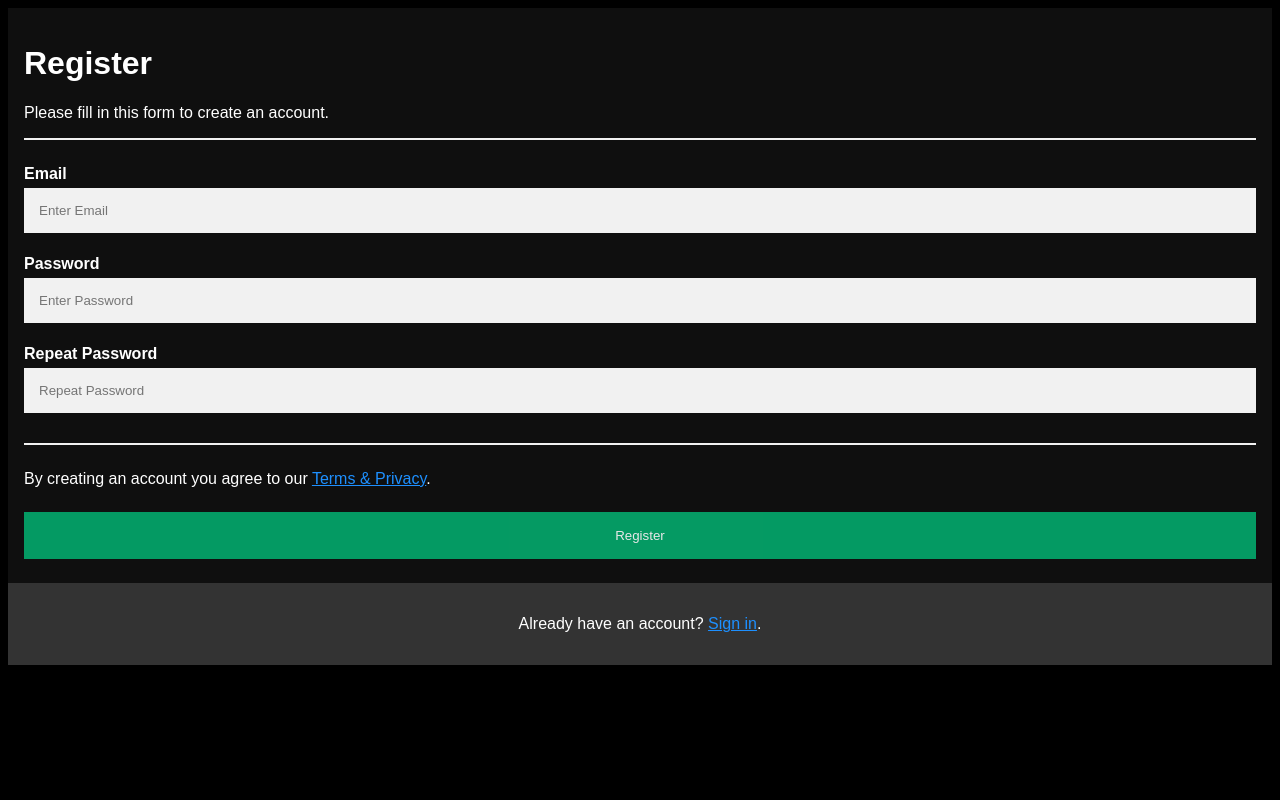
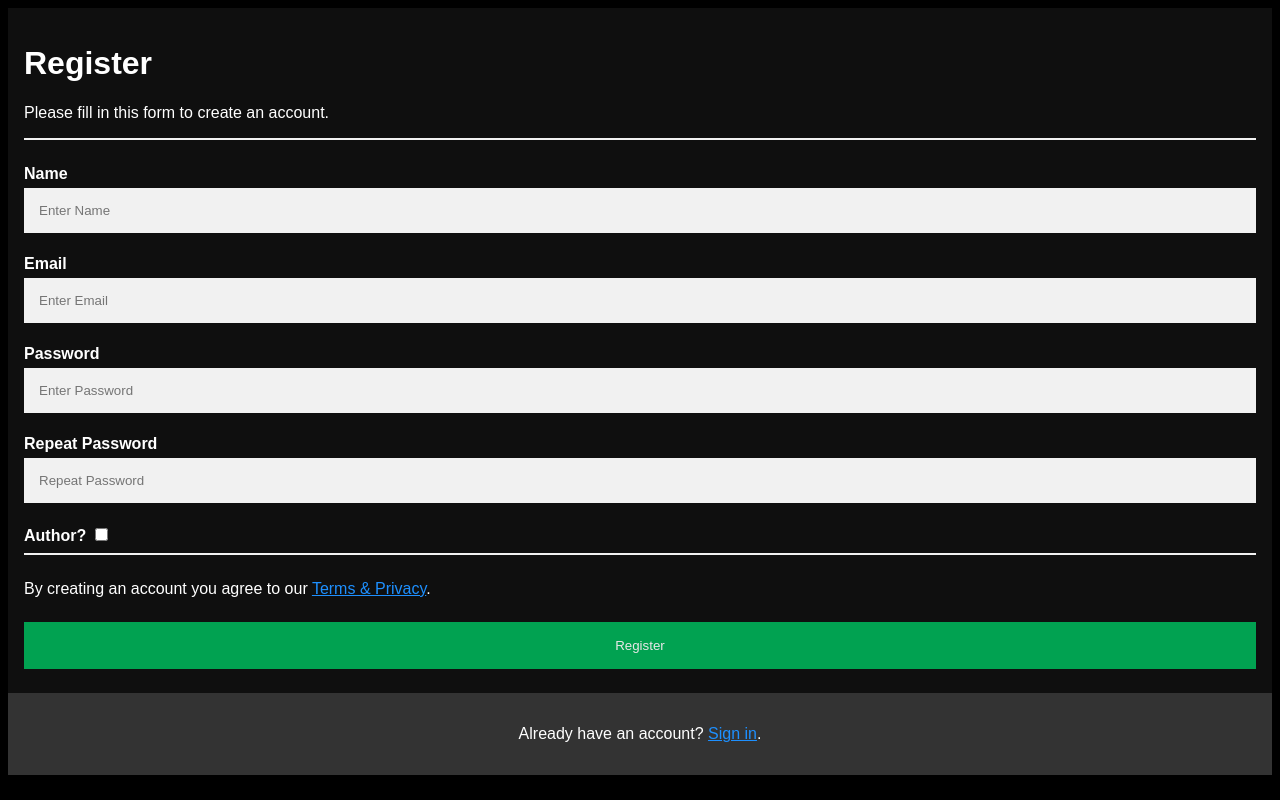
Before and after one commit to Hide0451/Art_Gallery, a PHP site: page /register.php in a window 1280 px wide. Run offline with PHP 8.4, Linux system fonts and the light colour scheme.

Commit message:
Add files via upload

```diff
--- a/register.php
+++ b/register.php
@@ -42,7 +42,7 @@ hr {
 
 /* Set a style for the submit button */
 .registerbtn {
-  background-color: #04AA6D;
+  background-color: #00b359;
   color: white;
   padding: 16px 20px;
   margin: 8px 0;
@@ -70,13 +70,16 @@ a {
 </head>
 <body>
 
-<form action="/action_page.php">
+<form action="index.php" method="post">
   <div class="container">
     <h1>Register</h1>
     <p>Please fill in this form to create an account.</p>
     <hr>
 
-    <label for="email"><b>Email</b></label>
+    <label for="uname"><b>Name</b></label>
+    <input type="text" placeholder="Enter Name" name="name" id="name" required>
+
+    <label for="uemail"><b>Email</b></label>
     <input type="text" placeholder="Enter Email" name="email" id="email" required>
 
     <label for="psw"><b>Password</b></label>
@@ -84,6 +87,11 @@ a {
 
     <label for="psw-repeat"><b>Repeat Password</b></label>
     <input type="password" placeholder="Repeat Password" name="psw-repeat" id="psw-repeat" required>
+
+	<label for="cbox"><b>Author?</b></label>
+	<input type="hidden" name="author" value="0" />
+    <input type="checkbox" placeholder="author" name="author" id="author" value="1">
+
     <hr>
     <p>By creating an account you agree to our <a href="#">Terms & Privacy</a>.</p>
 
@@ -91,7 +99,7 @@ a {
   </div>
 
   <div class="container signin">
-    <p>Already have an account? <a href="#">Sign in</a>.</p>
+    <p>Already have an account? <a href="index.php">Sign in</a>.</p>
   </div>
 </form>
 
```
Also changed, not shown: index.php (+17 -1 lines).
